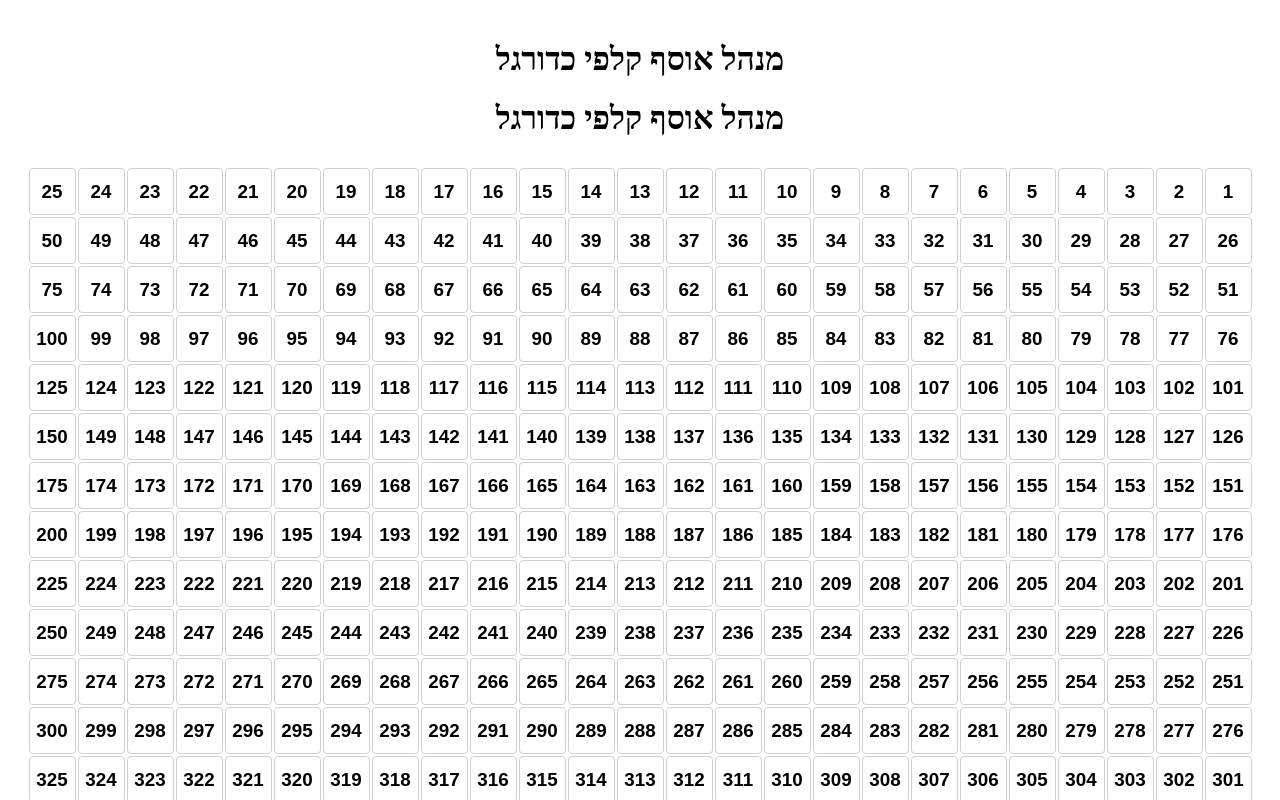
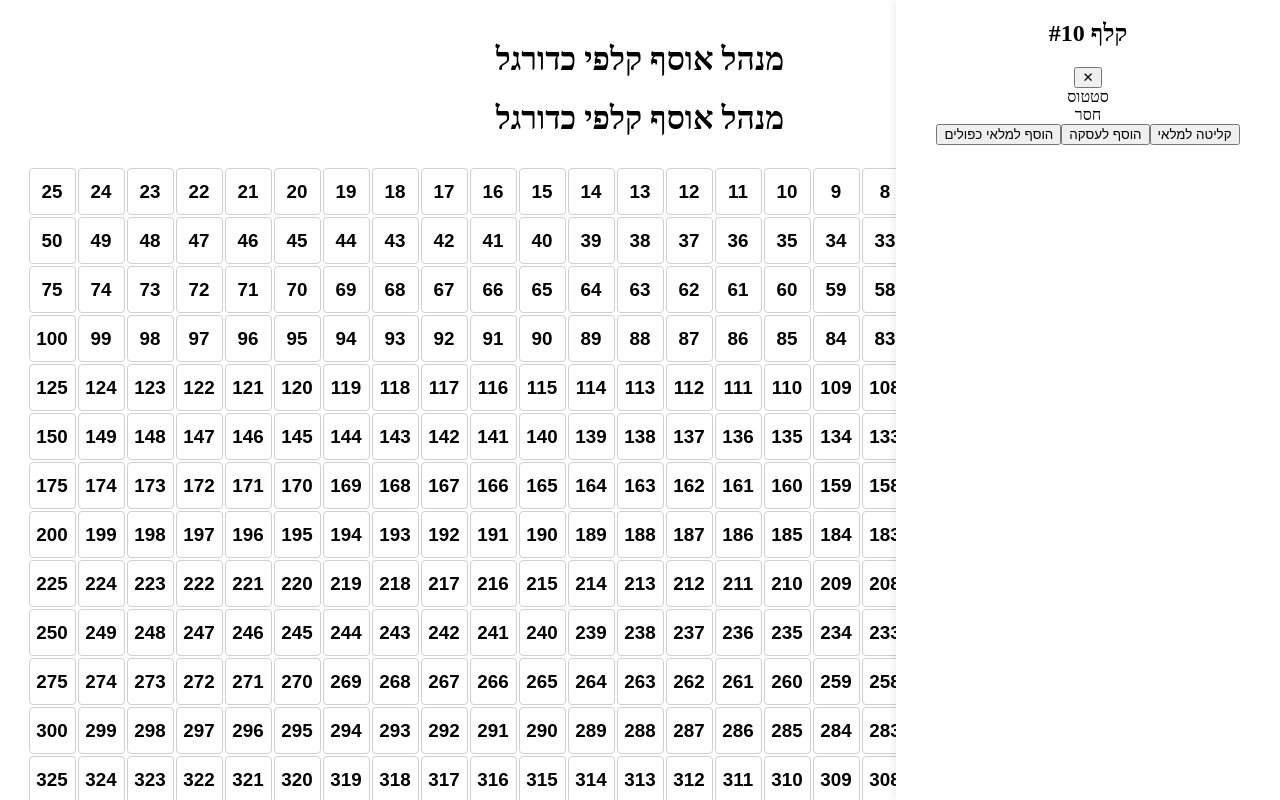
Before and after one commit to nitayg/cards-manager, a React (Vite) app: page / in a window 1280 px wide. Both pictures are taken after a click on the button "10". Shown: the top 800 px of the page. Built offline with nearby package versions, Linux system fonts and the light colour scheme.

Commit message:
Fixed sidebar positioning with fixed positioning

```diff
--- a/src/components/CardsGrid.jsx
+++ b/src/components/CardsGrid.jsx
@@ -52,14 +52,33 @@ const CardsGrid = () => {
     }, {});
 
     return (
-        <div className="h-screen w-full flex overflow-hidden" style={{ direction: 'rtl' }}>
-            {/* Main Content */}
-            <div className="flex-1 flex flex-col overflow-hidden">
+        <div className="h-screen" style={{ direction: 'rtl' }}>
+            {/* פאנל צדדי - fixed לצד ימין */}
+            {selectedCard && (
+                <div
+                    style={{
+                        position: 'fixed',
+                        top: 0,
+                        right: 0,
+                        width: '384px',
+                        height: '100vh',
+                        zIndex: 50,
+                        backgroundColor: 'white',
+                        boxShadow: '0 0 10px rgba(0,0,0,0.1)',
+                        overflowY: 'auto'
+                    }}
+                >
+                    <CardDetails card={selectedCard} onClose={() => setSelectedCard(null)} />
+                </div>
+            )}
+
+            {/* תוכן ראשי */}
+            <div className={`h-full overflow-auto ${selectedCard ? 'ml-96' : ''}`}>
                 <div className="p-4">
                     <h1 className="text-2xl font-bold text-center mb-4">מנהל אוסף קלפי כדורגל</h1>
                 </div>
 
-                <div className="flex-1 overflow-auto p-4">
+                <div className="p-4">
                     <div style={gridStyle}>
                         {Object.values(cards).map((card) => (
                             <Card
@@ -80,16 +99,6 @@ const CardsGrid = () => {
                     </div>
                 </div>
             </div>
-
-            {/* Sidebar */}
-            {selectedCard && (
-                <div className="w-96 border-l bg-white shadow-lg overflow-y-auto">
-                    <CardDetails
-                        card={selectedCard}
-                        onClose={() => setSelectedCard(null)}
-                    />
-                </div>
-            )}
         </div>
     );
 };
```
